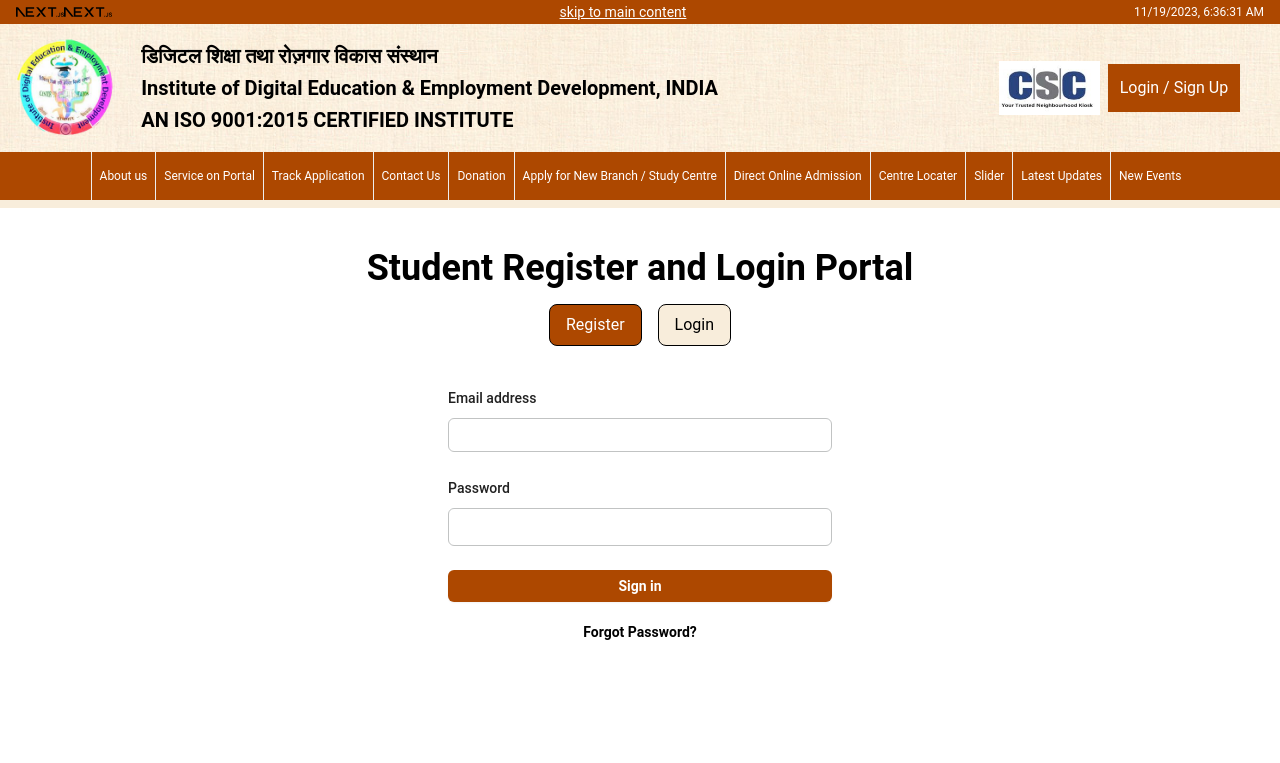
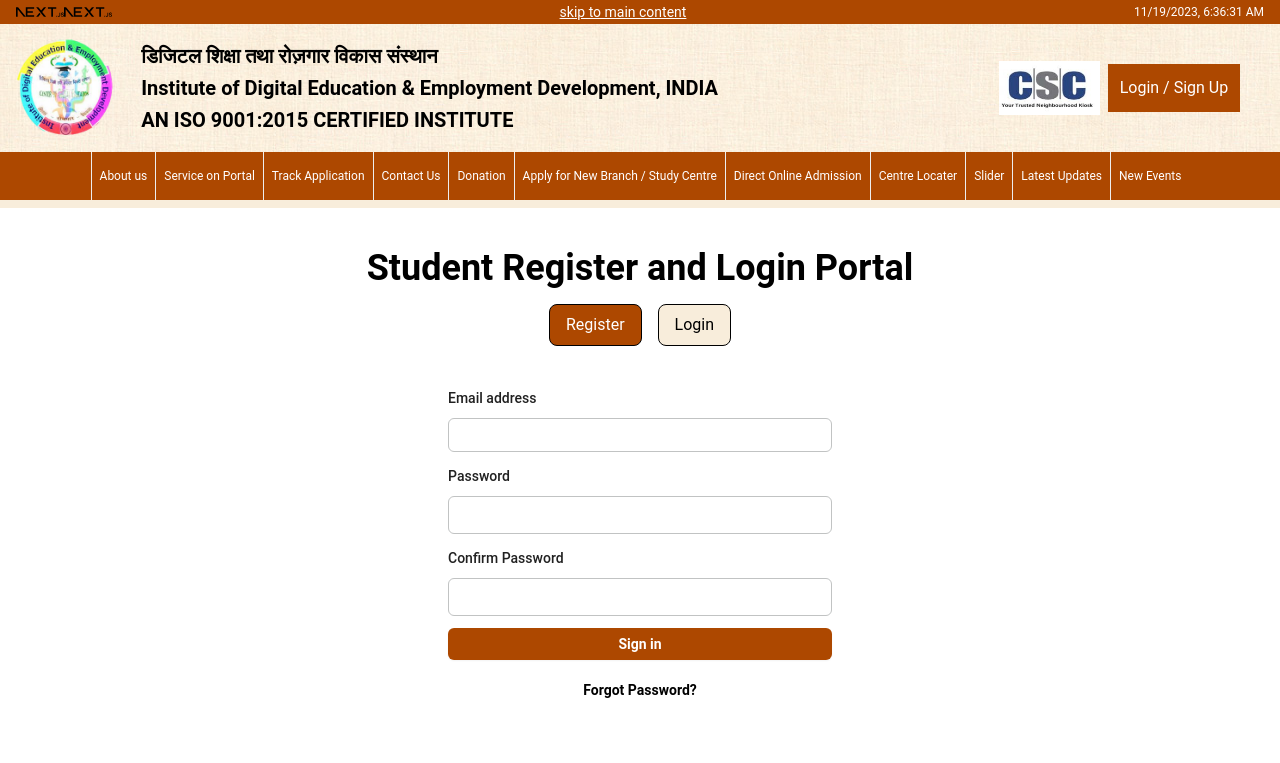
Before and after one commit to prash240303/sdmis-dsrvsindia, a Next.js app: page /signin-student in a window 1280 px wide. Shown: the top 763 px of the page. Built offline with nearby package versions, Linux system fonts and the light colour scheme.

Commit message:
Feat : UI improvements padding and footer in login pages

```diff
--- a/src/components/student login-register/login-student.tsx
+++ b/src/components/student login-register/login-student.tsx
@@ -3,7 +3,7 @@ import Navbar from "@/components/Navbar";
 const StudentLogin = () => {
   return (
     <div>
-      <div className="flex min-h-full flex-1 flex-col justify-center px-6  lg:px-8">
+      <div className="flex min-h-full flex-1 flex-col justify-center px-6 lg:px-8">
         <div className="mt-10 sm:mx-auto sm:w-full sm:max-w-sm">
           <form className="space-y-6" action="#" method="POST">
             <div>
--- a/src/components/student login-register/register-student.tsx
+++ b/src/components/student login-register/register-student.tsx
@@ -3,7 +3,7 @@ const StudentRegister = () => {
     <div>
       <div className="flex min-h-full flex-1 flex-col justify-center px-6  lg:px-8">
         <div className="mt-10 sm:mx-auto sm:w-full sm:max-w-sm">
-          <form className="space-y-6" action="#" method="POST">
+          <form className="space-y-3" action="#" method="POST">
             <div>
               <label htmlFor="email" className="block text-sm font-medium leading-6 text-gray-900">
                 Email address
@@ -37,6 +37,23 @@ const StudentRegister = () => {
               </div>
             </div>
             <div>
+              <div className="flex items-center justify-between">
+                <label htmlFor="password" className="block text-sm font-medium leading-6 text-gray-900">
+                Confirm Password
+                </label>
+              </div>
+              <div className="mt-2">
+                <input
+                  id="password"
+                  name="confirm password"
+                  type="password"
+                  autoComplete="current-password"
+                  required
+                  className="block w-full rounded-md  px-2  py-1.5 text-gray-900 border border-sdmis-neutral-300  sm:text-sm sm:leading-6"
+                />
+              </div>
+            </div>
+            <div>
               <button
                 type="submit"
                 className="flex w-full justify-center rounded-md bg-sdmis-primary-600 hover:bg-sdmis-primary-300 hover:text-black px-3 py-1.5 text-sm font-semibold  text-white shadow-sm ">
--- a/src/pages/login-admin.tsx
+++ b/src/pages/login-admin.tsx
@@ -1,3 +1,4 @@
+import Footer from "@/components/Footer"
 import Navbar from "@/components/Navbar"
 
 const AdminLogin = () => {
@@ -5,7 +6,7 @@ const AdminLogin = () => {
     <div>
       <Navbar />
       <h1 className="text-4xl mt-10 font-bold text-center">Admin Login</h1>
-      <div className="flex min-h-full flex-1 flex-col justify-center px-6  lg:px-8">
+      <div className="flex min-h-full flex-1 flex-col justify-center px-6 mb-16 lg:px-8">
         <div className="mt-10 sm:mx-auto sm:w-full sm:max-w-sm">
           <form className="space-y-6" action="#" method="POST">
             <div>
@@ -43,7 +44,7 @@ const AdminLogin = () => {
             <div>
               <button
                 type="submit"
-                className="flex w-full justify-center rounded-md bg-sdmis-primary-600 hover:bg-sdmis-primary-300 hover:text-black px-3 py-1.5 text-sm font-semibold  text-white shadow-sm ">
+                className="flex mt-8 w-full justify-center rounded-md bg-sdmis-primary-600 hover:bg-sdmis-primary-300 hover:text-black px-3 py-1.5 text-sm font-semibold  text-white shadow-sm ">
                 Sign in
               </button>
             </div>
@@ -56,6 +57,7 @@ const AdminLogin = () => {
           </p>
         </div>
       </div>
+      <Footer />
     </div>
   )
 }
--- a/src/pages/signin-student.tsx
+++ b/src/pages/signin-student.tsx
@@ -2,6 +2,7 @@ import React, { useState } from 'react';
 import StudentLogin from "@/components/student login-register/login-student";
 import StudentRegister from "@/components/student login-register/register-student";
 import Navbar from '@/components/Navbar';
+import Footer from '@/components/Footer';
 
 const StudentSignIn = () => {
   const [isRegistering, setIsRegistering] = useState(true);
@@ -15,7 +16,6 @@ const StudentSignIn = () => {
       <Navbar />
 
       <h1 className="text-4xl mt-10 font-bold text-center">Student Register and Login Portal</h1>
-      {/* Toggle to select between register and login buttons */}
       <div className="flex justify-center mt-4">
         <div className="flex space-x-4">
           <button
@@ -33,9 +33,12 @@ const StudentSignIn = () => {
         </div>
       </div>
 
+      <div className='mb-16'>
 
-      {/* Conditionally render the components based on state */}
       {isRegistering ? <StudentRegister /> : <StudentLogin />}
+      </div>
+
+      <Footer />
     </div>
   );
 };
```
